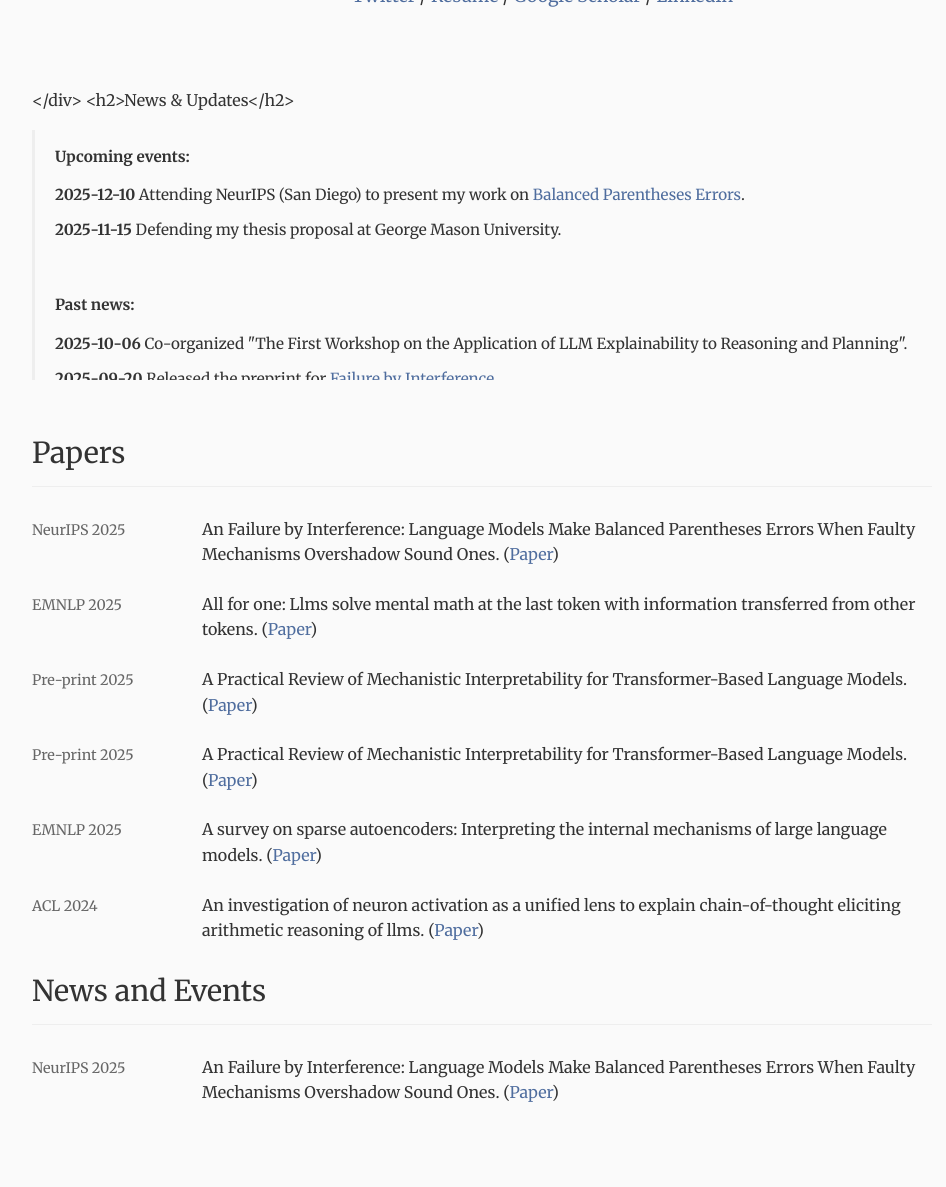
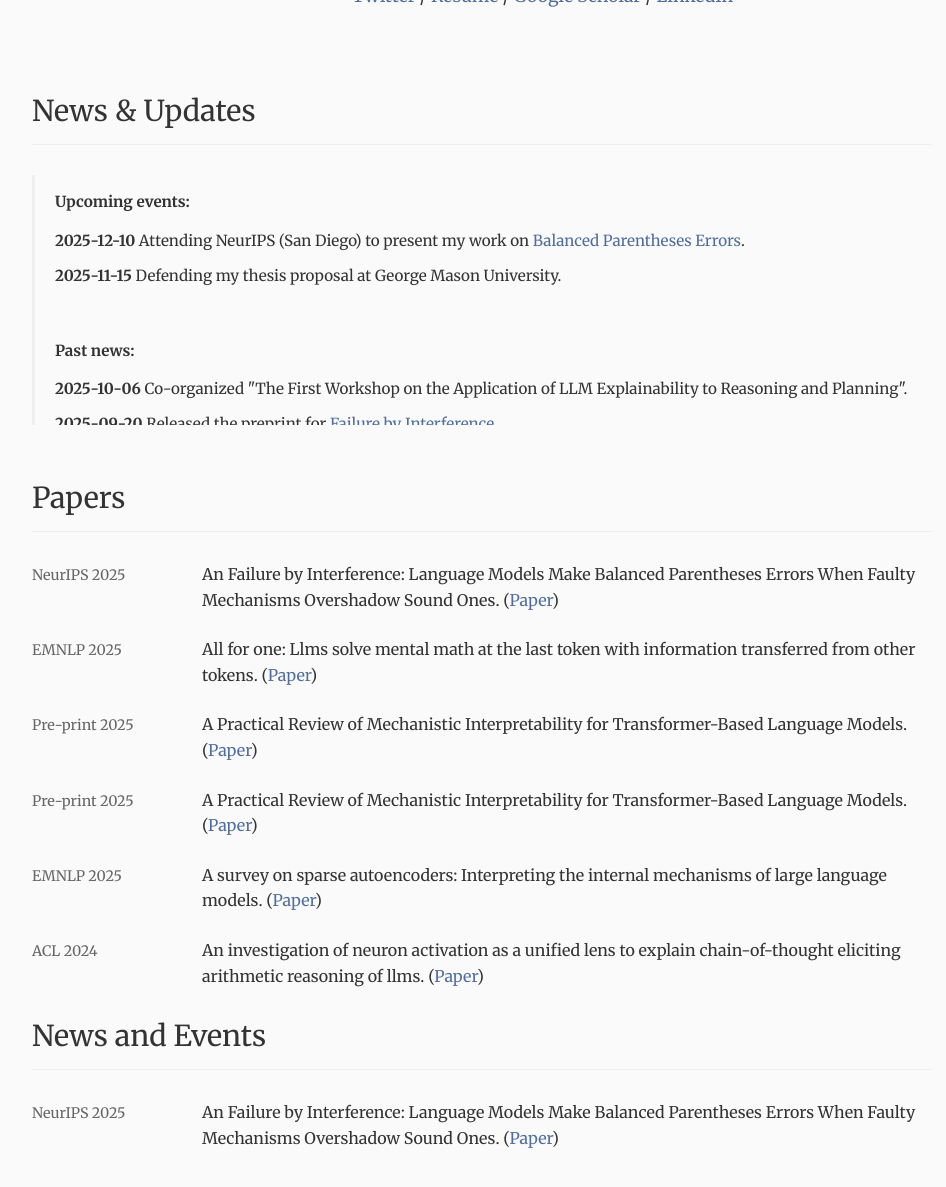
Before and after one commit to Dakingrai/testwebsite.github.io, a Jekyll site: the page built from index.md, in a window 1280 px wide, cut to the strip 475-1690 px from the top of the page. Shown: the top 1187 px of the strip, without its empty margins (158-1104 px from the left). Built offline with Jekyll 4.4.1, drawn with Linux system fonts in a browser that asks for light colours; some of the changed lines change nothing that is shown.

Commit message:
minor update!

```diff
--- a/index.md
+++ b/index.md
@@ -21,7 +21,7 @@ title: Home
   </div>
 </div>
 
-</div> <h2>News & Updates</h2>
+<h2>News & Updates</h2>
 
 <div class="news-box">
 
```
